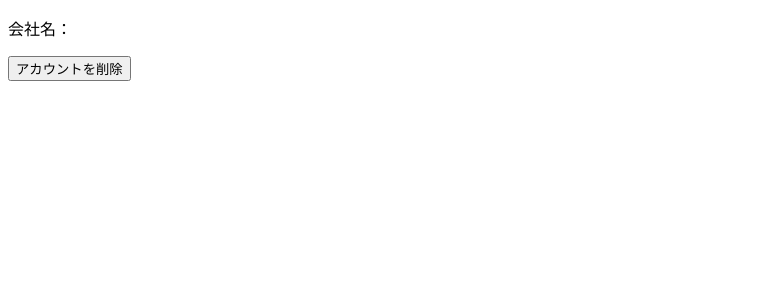
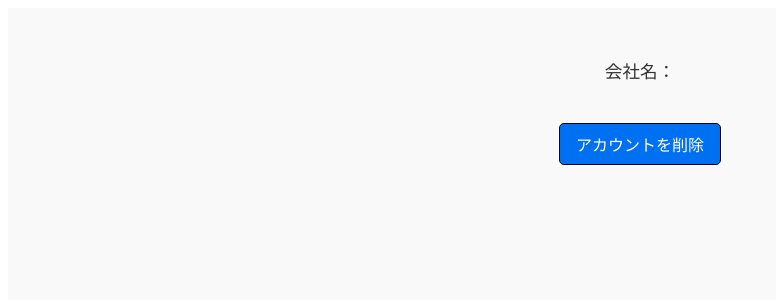
Before and after one commit to hayaf3254/scout-app, a Next.js app in the folder scout-front/: page /company/company_account_delete in a window 1280 px wide. Shown: the top 300 px of the page, without its empty margins (0-776 px from the left). Built offline with nearby package versions, Linux system fonts and the light colour scheme.

Commit message:
企業側、学生側のアカウント削除用のページにCSSを適応

```diff
--- a/scout-front/src/pages/company/company_account_delete.js
+++ b/scout-front/src/pages/company/company_account_delete.js
@@ -1,5 +1,6 @@
 'use client';
 import { useEffect, useState } from 'react';
+import styles from '@/styles/app.module.css';
 
 export default function DeleteAccountPage() {
   const [companyName, setCompanyName] = useState('');
@@ -34,9 +35,9 @@ export default function DeleteAccountPage() {
 
 };
 return(
-    <div>
-      <p>会社名：{companyName}</p>
-      <button onClick={handleDelete}>アカウントを削除</button>
+    <div className={styles.container}>
+      <p className={styles.message}>会社名：{companyName}</p>
+      <button onClick={handleDelete} className={styles.button}>アカウントを削除</button>
     </div>
   );
 
```
Also changed, not shown: scout-front/src/pages/student/student_account_delete.js (+4 -3 lines).
